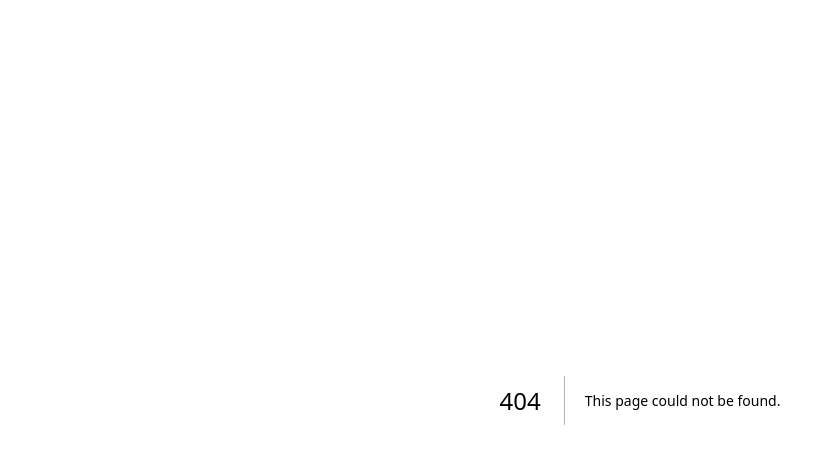
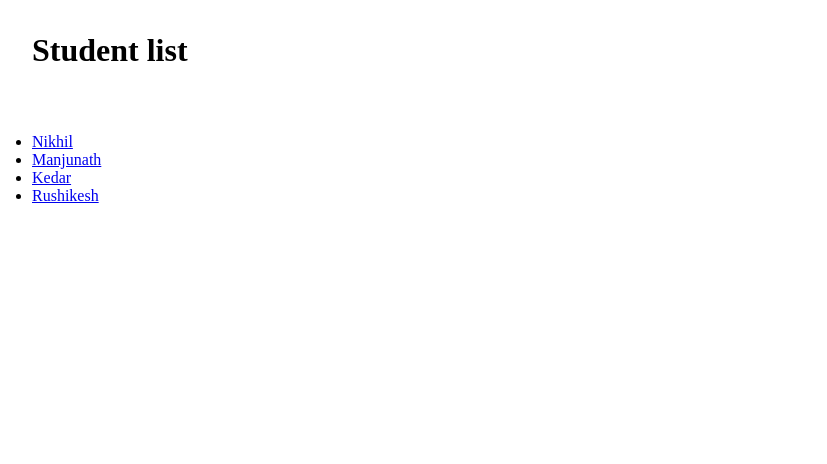
Before and after one commit to Nikhil1254/learn_nextjs, a Next.js app: page /studentlist in a window 1280 px wide. Before the commit this address had no page. Shown: the top 464 px of the page, without its empty margins (0-827 px from the left). Built offline with nearby package versions, Linux system fonts and the light colour scheme.

Commit message:
learned about middleware in Nextjs

```diff
--- /dev/null
+++ b/src/app/studentlist/page.js
@@ -0,0 +1,22 @@
+import Link from "next/link";
+
+const StudentList = () => {
+    const studentlist = ["Nikhil", "Manjunath", "Kedar", "Rushikesh"];
+
+    return <>
+        <div style={{ padding: "2rem" }}>
+            <h1>Student list</h1>
+        </div>
+        <ul style={{ padding: "2rem" }}>
+            {
+                studentlist.map((student, idx) => {
+                    return <li key={idx}>
+                        <Link href={`/studentlist/${student.toLowerCase()}`}>{student}</Link>
+                    </li>
+                })
+            }
+        </ul>
+    </>
+}
+
+export default StudentList;
--- /dev/null
+++ b/src/app/study/page.js
@@ -0,0 +1,6 @@
+export default function Study(){
+
+    return <>
+        <h1>We will keep track of days and lectures here.</h1>
+    </>
+}
```
Also changed, not shown: src/app/not-found.js (added, +8 -0 lines), src/app/studentlist/[student]/page.js (added, +9 -0 lines), src/app/study/[...lecture]/page.js (added, +12 -0 lines), src/middleware.js (added, +12 -0 lines).
